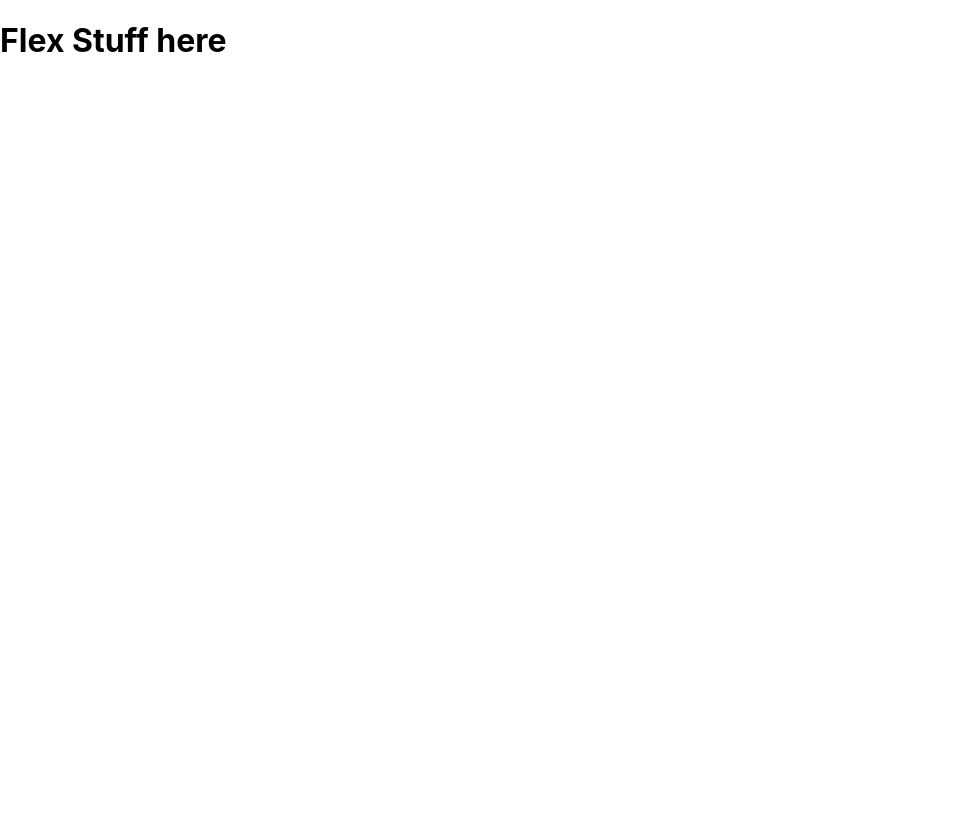
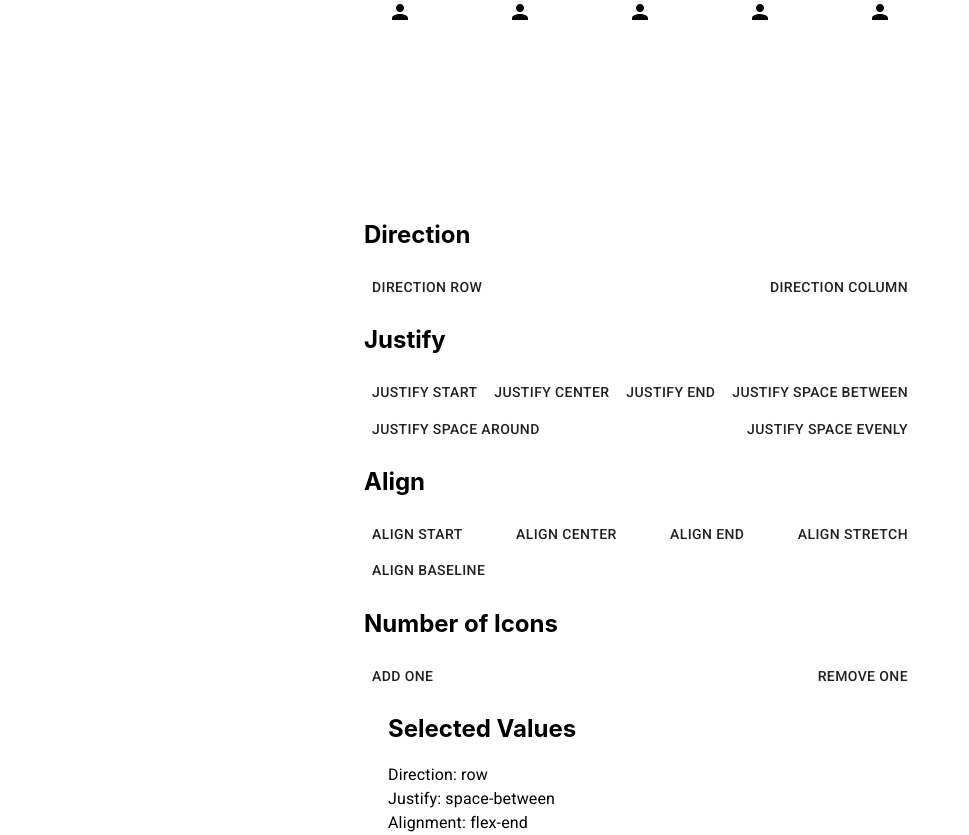
Before and after one commit to QB3L/react-scratchpad, a React (Create React App) app: page /flex/1 in a window 1280 px wide. Shown: the whole page, without its empty margins (0-969 px from the left). Before the commit the page ends 800 px from the top, so only its background shows below. Built offline with nearby package versions, Linux system fonts and the light colour scheme.

Commit message:
playing around with flex grid from Material

```diff
--- a/package.json
+++ b/package.json
@@ -4,6 +4,7 @@
   "private": true,
   "dependencies": {
     "@material-ui/core": "^4.1.1",
+    "@material-ui/icons": "^4.2.0",
     "mobx": "^5.9.4",
     "mobx-react": "^5.4.4",
     "react": "^16.8.6",
--- a/src/App.js
+++ b/src/App.js
@@ -15,7 +15,7 @@ function App() {
         </p>
         <MyClassComponent></MyClassComponent>
         <MyFunctionComponent store={store}></MyFunctionComponent>
-        <Link to="/flex">PRESS TO GO TO 'Flex'</Link>
+        <Link to="/flex/10">PRESS TO GO TO 'Flex'</Link>
 
         <button onClick={() => {store.totals = store.getTotals + 1}}>
 
--- a/src/FlexStuff.js
+++ b/src/FlexStuff.js
@@ -1,7 +1,98 @@
 import React from 'react'
+
+import Button from '@material-ui/core/Button';
+import { Grid, Typography } from '@material-ui/core';
+import { Person } from '@material-ui/icons'
+import Container from '@material-ui/core/Container';
 class FlexStuff extends React.Component {
-  render() {
-    return <h1>Flex Stuff here</h1>
+    state = {
+        direction: 'row',
+        justify: 'space-between',
+        alignItems: 'flex-end',
+        amount: 5
+    }
+    render() {
+    const { params } = this.props.match // This is how you get parameters in the url so /flex/:number
+    const { direction, justify, alignItems, amount } = this.state
+    let persons = []
+    for(var i = 0; i < amount; i++) {
+        persons.push(<Person/>)
+    }
+    return(
+
+        <Container maxWidth="sm">
+            <Container style={{"height":"200px"}}>
+                <Grid
+                    container
+                    direction={direction}
+                    justify={justify}
+                    alignItems={alignItems}
+                >
+                    {persons}
+
+                </Grid>
+            </Container>
+            <h2>Direction</h2>
+            <Grid
+                container
+                direction="row"
+                justify="space-between"
+                alignItems="flex-end"
+            >
+                <Button onClick={()=>{this.setState({direction:'row'})}} >Direction Row</Button>
+                <Button onClick={()=>{this.setState({direction:'column'})}} >Direction Column</Button>
+
+
+            </Grid>
+            <h2>Justify</h2>
+            <Grid
+                container
+                direction="row"
+                justify="space-between"
+                alignItems="flex-end"
+            >
+                <Button onClick={()=>{this.setState({justify:'flex-start'})}} >Justify Start</Button>
+                <Button onClick={()=>{this.setState({justify:'center'})}} >Justify Center</Button>
+                <Button onClick={()=>{this.setState({justify:'flex-end'})}} >Justify End</Button>
+                <Button onClick={()=>{this.setState({justify:'space-between'})}} >Justify Space Between</Button>
+                <Button onClick={()=>{this.setState({justify:'space-around'})}} >Justify Space Around</Button>
+                <Button onClick={()=>{this.setState({justify:'space-evenly'})}} >Justify Space Evenly</Button>
+            </Grid>
+            <h2>Align</h2>
+            <Grid
+                container
+                direction="row"
+                justify="space-between"
+                alignItems="flex-end"
+            >
+                <Button onClick={()=>{this.setState({alignItems:'flex-start'})}} >Align Start</Button>
+                <Button onClick={()=>{this.setState({alignItems:'center'})}} >Align Center</Button>
+                <Button onClick={()=>{this.setState({alignItems:'flex-end'})}} >Align End</Button>
+                <Button onClick={()=>{this.setState({alignItems:'stretch'})}} >Align Stretch</Button>
+                <Button onClick={()=>{this.setState({alignItems:'baseline'})}} >Align Baseline</Button>
+            </Grid>
+            <h2>Number of Icons</h2>
+            <Grid
+                container
+                direction="row"
+                justify="space-between"
+                alignItems="flex-end"
+            >
+                <Button onClick={()=>{this.setState({amount: amount+1})}}>Add One</Button>
+                <Button onClick={()=>{this.setState({amount: amount-1})}}>Remove One</Button>
+            </Grid>
+
+
+            <Container>
+                <h2>Selected Values</h2>
+                <Typography>Direction: {direction}</Typography>
+                <Typography>Justify: {justify}</Typography>
+                <Typography>Alignment: {alignItems}</Typography>
+            </Container>
+
+
+        </Container>
+    )
   }
 }
 export default FlexStuff
--- a/src/index.js
+++ b/src/index.js
@@ -9,13 +9,18 @@ import * as serviceWorker from './serviceWorker';
 import FlexStuff from './FlexStuff';
 
 // Routing
-import { Route, Link, BrowserRouter as Router } from 'react-router-dom'
+import { Route, /*Link,*/ Switch, BrowserRouter as Router } from 'react-router-dom'
+
+
+const Notfound = () => <h1>Not found</h1>
+
 const routing = (
     <Router>
-      <div>
+      <Switch>
         <Route exact path="/" component={App} />
-        <Route path="/flex" component={FlexStuff} />
-      </div>
+        <Route path="/flex/:number" component={FlexStuff} />
+        <Route component={Notfound} />
+      </Switch>
     </Router>
   )
 
```
Also changed, not shown: 1 other file (tests, documents, lock files or other folders).
